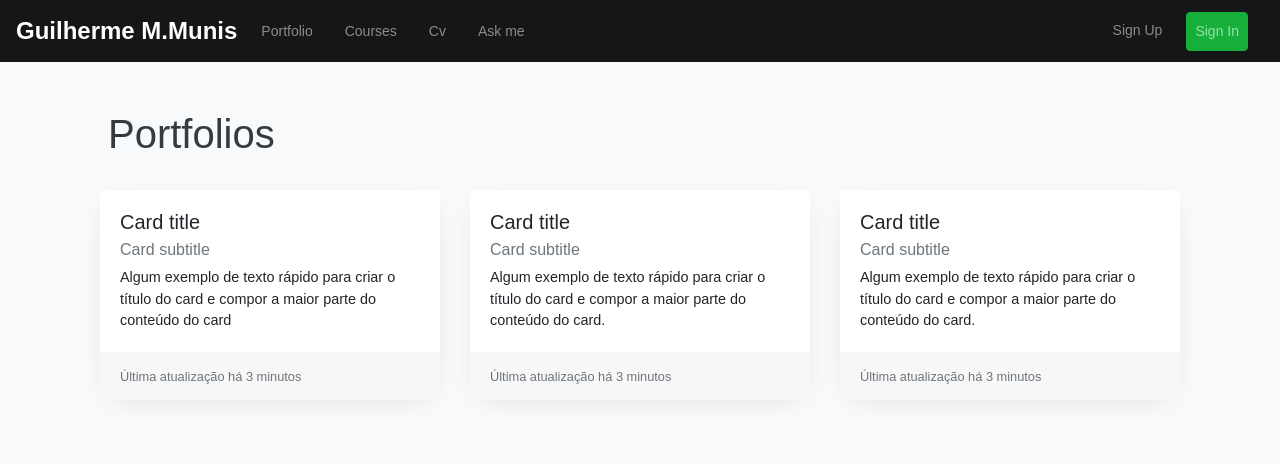
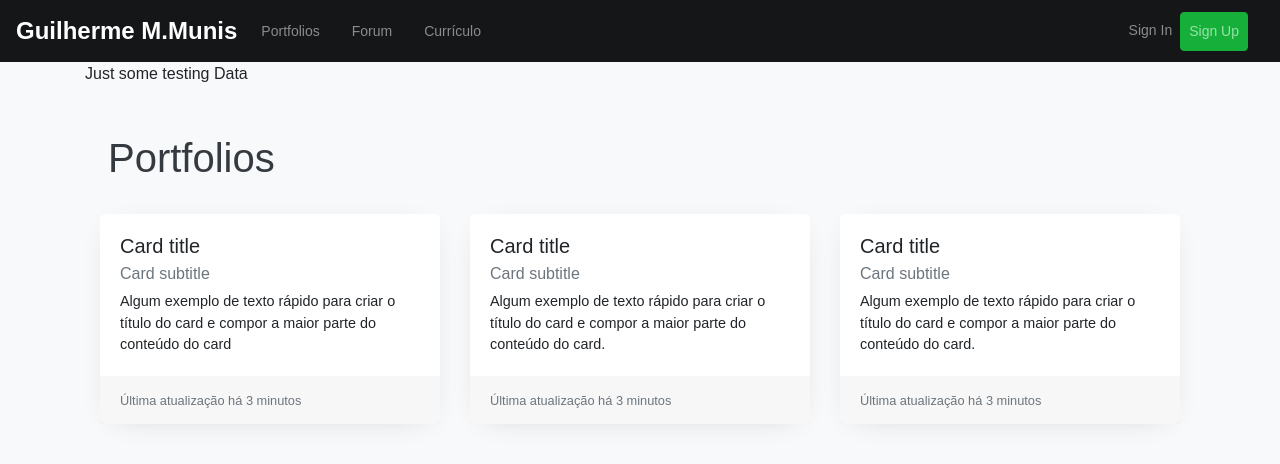
Before and after one commit to gmmunis/Portfolio-Jobs, a Next.js app: page /portfolios in a window 1280 px wide. Shown: the top 464 px of the page. Built offline with nearby package versions, Linux system fonts and the light colour scheme.

Commit message:
SSR application, refatore navbar com react-bootstrap e navegação entre as páginas

```diff
--- a/components/shared/Navbar.js
+++ b/components/shared/Navbar.js
@@ -1,45 +1,45 @@
+import { Navbar, Nav } from 'react-bootstrap';
+import Link from 'next/link';
 
+const AppLink = ({ children, className, href }) =>
+  <Link href={href}>
+    <a className={className}>{children}</a>
+  </Link>
 
-
-
-
-const Navbar = () => {
+const AppNavbar = () => {
 
   return (
     <div className="navbar-wrapper">
-      <nav className="navbar navbar-expand-lg navbar-dark fj-mw9">
-        <a className="navbar-brand mr-3 font-weight-bold" href="#">Guilherme M.Munis</a>
-        <button className="navbar-toggler" type="button" data-toggle="collapse" data-target="#navbarSupportedContent" aria-controls="navbarSupportedContent" aria-expanded="false" aria-label="Toggle navigation">
-          <span className="navbar-toggler-icon"></span>
-        </button>
-
-        <div className="collapse navbar-collapse" id="navbarSupportedContent">
-          <ul className="navbar-nav">
-            <li className="nav-item mr-3">
-              <a className="nav-link" href="#">Portfolio</a>
-            </li>
-            <li className="nav-item mr-3">
-              <a className="nav-link" href="#">Courses</a>
-            </li>
-            <li className="nav-item mr-3">
-              <a className="nav-link" href="#">Cv</a>
-            </li>
-            <li className="nav-item mr-3">
-              <a className="nav-link" href="#">Ask me</a>
-            </li>
-          </ul>
-          <ul className="navbar-nav ml-auto">
-            <li className="nav-item mr-3">
-              <a className="nav-link" href="#">Sign Up</a>
-            </li>
-            <li className="nav-item mr-3">
-              <a className="nav-link btn btn-success bg-green-2 bright" href="#">Sign In</a>
-            </li>
-          </ul>
-        </div>
-      </nav>
+      <Navbar expand="lg" className="navbar-dark fj-mw9">
+        <AppLink
+          className="navbar-brand mr-3 font-weight-bold" href="/">
+          Guilherme M.Munis
+            </AppLink>
+        <Navbar.Toggle />
+        <Navbar.Collapse>
+          <Nav className="mr-auto">
+            <AppLink href="/portfolios" className="nav-link mr-3">
+              Portfolios
+            </AppLink>
+            <AppLink href="/forum/categories" className="nav-link mr-3">
+              Forum
+            </AppLink>
+            <AppLink href="/cv" className="nav-link mr-3">
+              Currículo
+            </AppLink>
+          </Nav>
+          <Nav>
+            <AppLink href="/login" className="nav-link">
+              Sign In
+            </AppLink>
+            <AppLink href="/register" className="nav-link mr-3 btn btn-success bg-green-2 bright">
+              Sign Up
+            </AppLink>
+          </Nav>
+        </Navbar.Collapse>
+      </Navbar>
     </div>
   )
 }
 
-export default Navbar;
+export default AppNavbar;
--- a/package.json
+++ b/package.json
@@ -4,7 +4,7 @@
   "description": "",
   "main": "index.js",
   "scripts": {
-    "dev": "next",
+    "dev": "node server/index.js",
     "build": "next build",
     "start": "next start"
   },
@@ -13,9 +13,11 @@
   "license": "ISC",
   "dependencies": {
     "bootstrap": "^4.4.1",
+    "express": "^4.17.1",
     "next": "^9.4.4",
     "node-sass": "^4.14.1",
     "react": "^16.13.1",
+    "react-bootstrap": "^1.0.0-beta.16",
     "react-dom": "^16.13.1"
   }
 }
--- a/pages/_app.js
+++ b/pages/_app.js
@@ -1,18 +1,23 @@
+import App from 'next/app';
 
 import 'bootstrap/dist/css/bootstrap.min.css';
 import '../styles/index.scss';
 
 import Navbar from '../components/shared/Navbar';
 import Hero from '../components/shared/Hero';
+import Footer from '../components/shared/Footer';
 
 const MyApp = ({Component, pageProps}) => {
+
+  const isHomePage = () => Component.name ==='Home'
   return(
     <div className="portfolio-app">
-      <Navbar />
-      { Component.name === 'Home' && <Hero /> }
+      < Navbar />
+      { isHomePage() && <Hero /> }
       <div className="container">
         <Component {...pageProps} />
       </div>
+      { isHomePage() && <Footer /> }
     </div>
   )
 }
--- /dev/null
+++ b/pages/cv.js
@@ -0,0 +1,5 @@
+
+
+const Cv = () => <h1>Hello Cv Page</h1>
+
+export default Cv;
--- a/pages/index.js
+++ b/pages/index.js
@@ -5,7 +5,6 @@ import Footer from '../components/shared/Footer';
 const Home = () => (
   <>
     <Content />
-    <Footer />
   </>
 )
 
--- a/pages/portfolios/index.js
+++ b/pages/portfolios/index.js
@@ -1,9 +1,16 @@
+const apiCall = () => {
+  return new Promise((res, rej) => {
+    setTimeout(() => {
+      res({ testingData: 'Just some testing Data' })
+    }, 200);
+  })
+}
 
-
-const Portfolios = () => {
+const Portfolios = (props) => {
 
   return (
     <>
+    {props.testingData}
       <div className="container">
         <section className="section-title">
           <div className="px-2">
@@ -57,4 +64,10 @@ const Portfolios = () => {
   )
 }
 
+Portfolios.getInitialProps = async () => {
+  console.log('GET INITIAL PROPS PORTFOLIOS')
+  const data = await apiCall();
+  return { ...data };
+}
+
 export default Portfolios;
--- /dev/null
+++ b/pages/register.js
@@ -0,0 +1,5 @@
+
+
+const Register = () => <h1>Hello Register Page</h1>
+
+export default Register;
```
Also changed, not shown: 2 other files (tests, documents, lock files or other folders).
